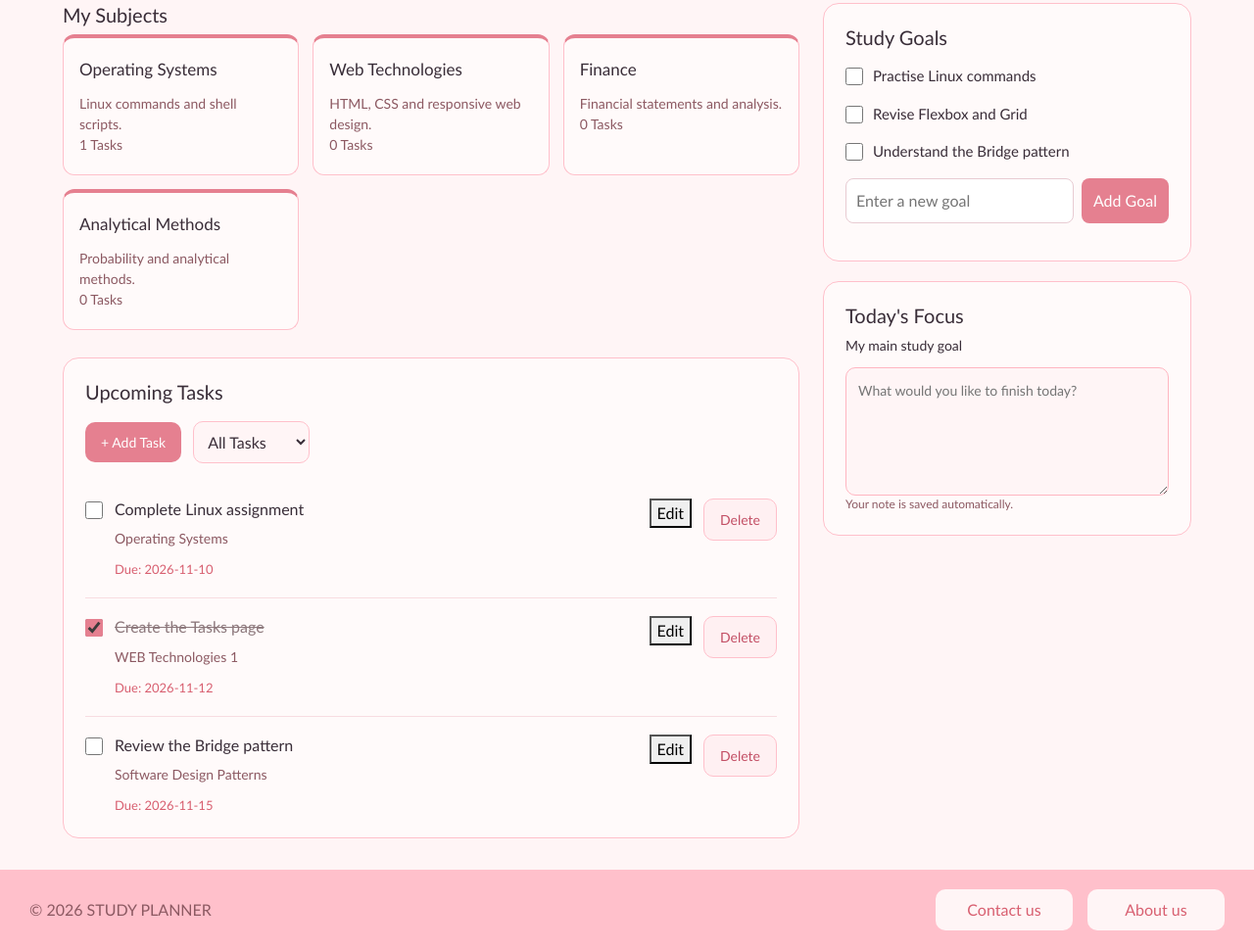
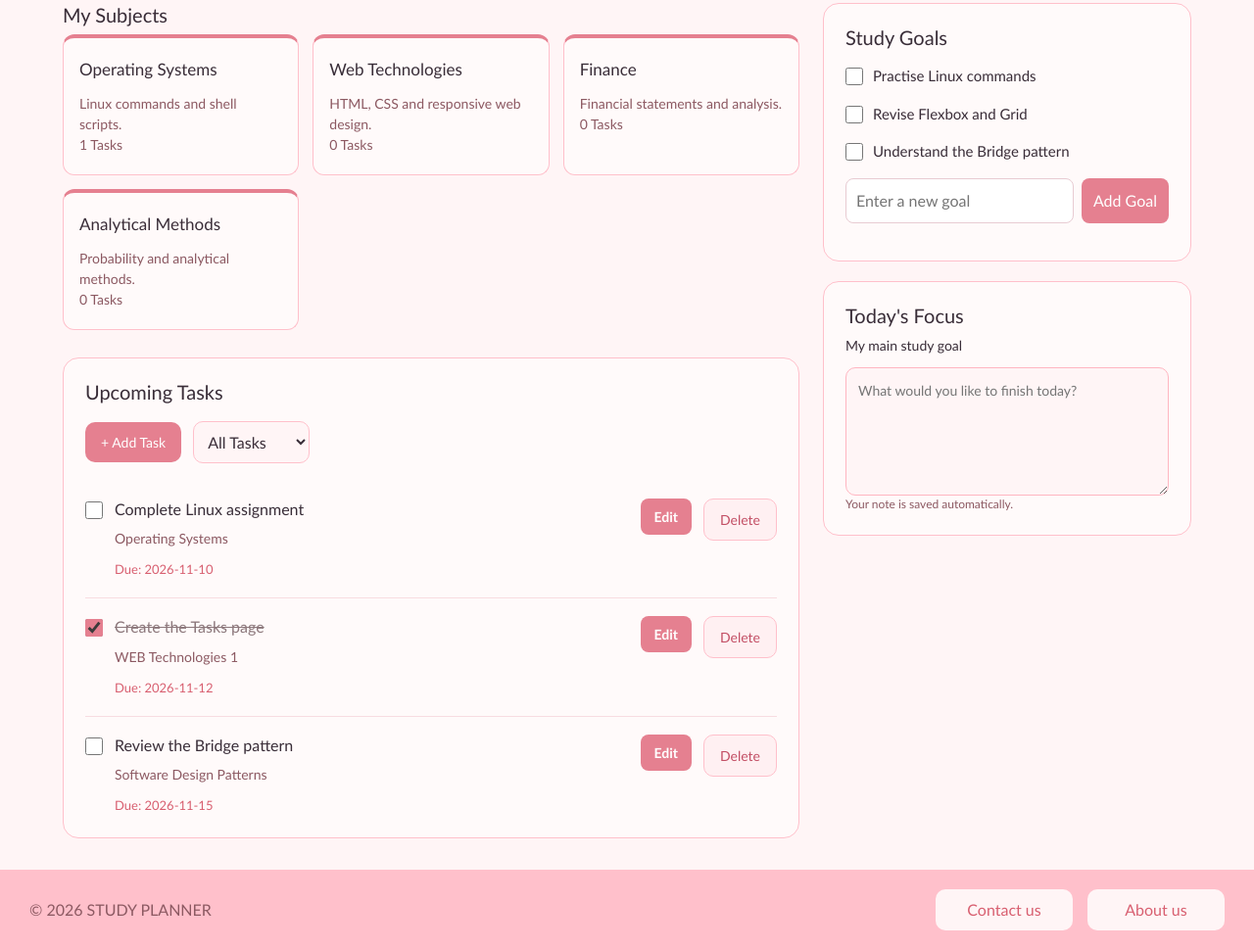
Before and after one commit to elvigrbchk-commits/Study-Planner, a plain HTML site: page tasks.html in a window 1280 px wide. Shown: the part 481-1451 px from the top of the page at 98% size. Drawn offline with nearby package versions, Linux system fonts and the light colour scheme.

Commit message:
style Edit button

```diff
--- a/tasks.css
+++ b/tasks.css
@@ -720,3 +720,26 @@ body {
         flex-direction: column;
     }
 }
+
+.edit-task {
+    background: #e58090;
+    color: white;
+    border: none;
+    border-radius: 8px;
+    padding: 8px 14px;
+    cursor: pointer;
+    font-size: 14px;
+    font-weight: 600;
+    transition: background 0.2s;
+}
+
+.edit-task:hover {
+    background: #cc6478;
+}
+
+@media (max-width: 576px) {
+    .edit-task {
+        padding: 7px 10px;
+        font-size: 12px;
+    }
+}
```
